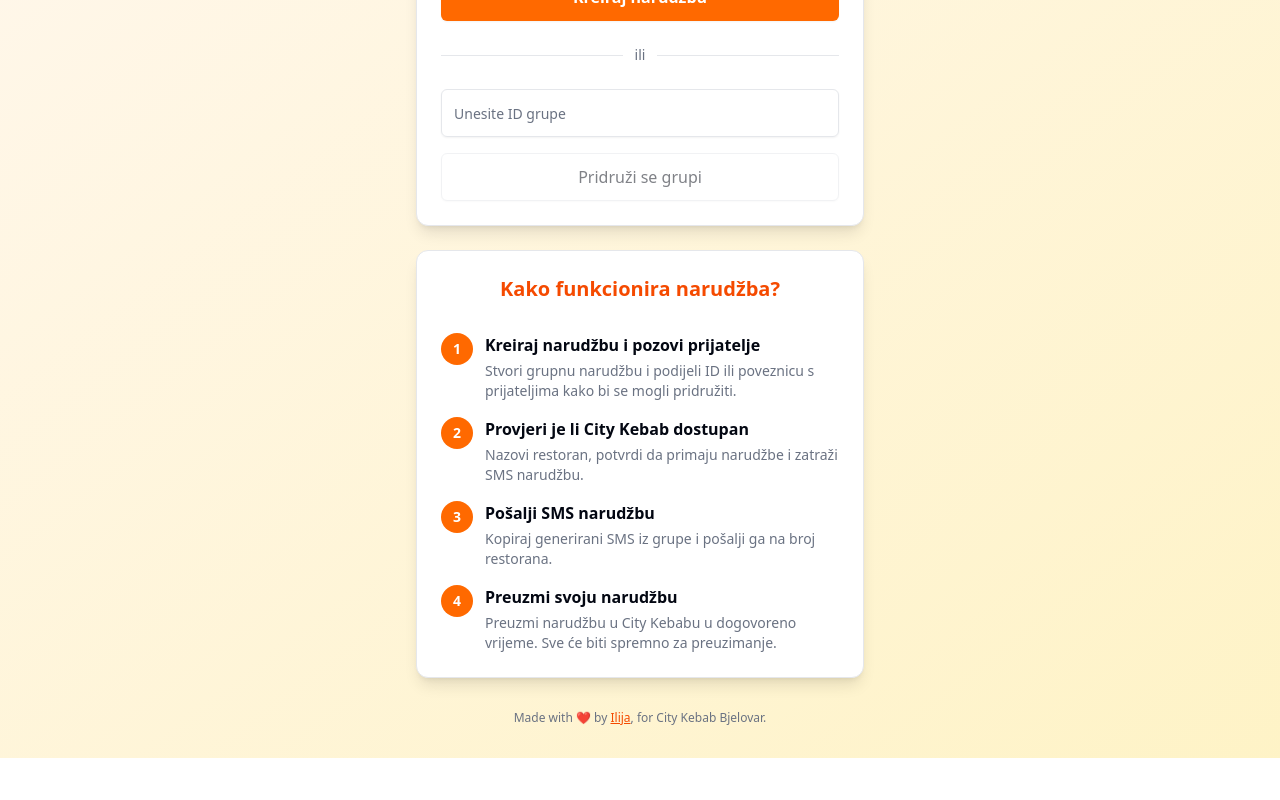
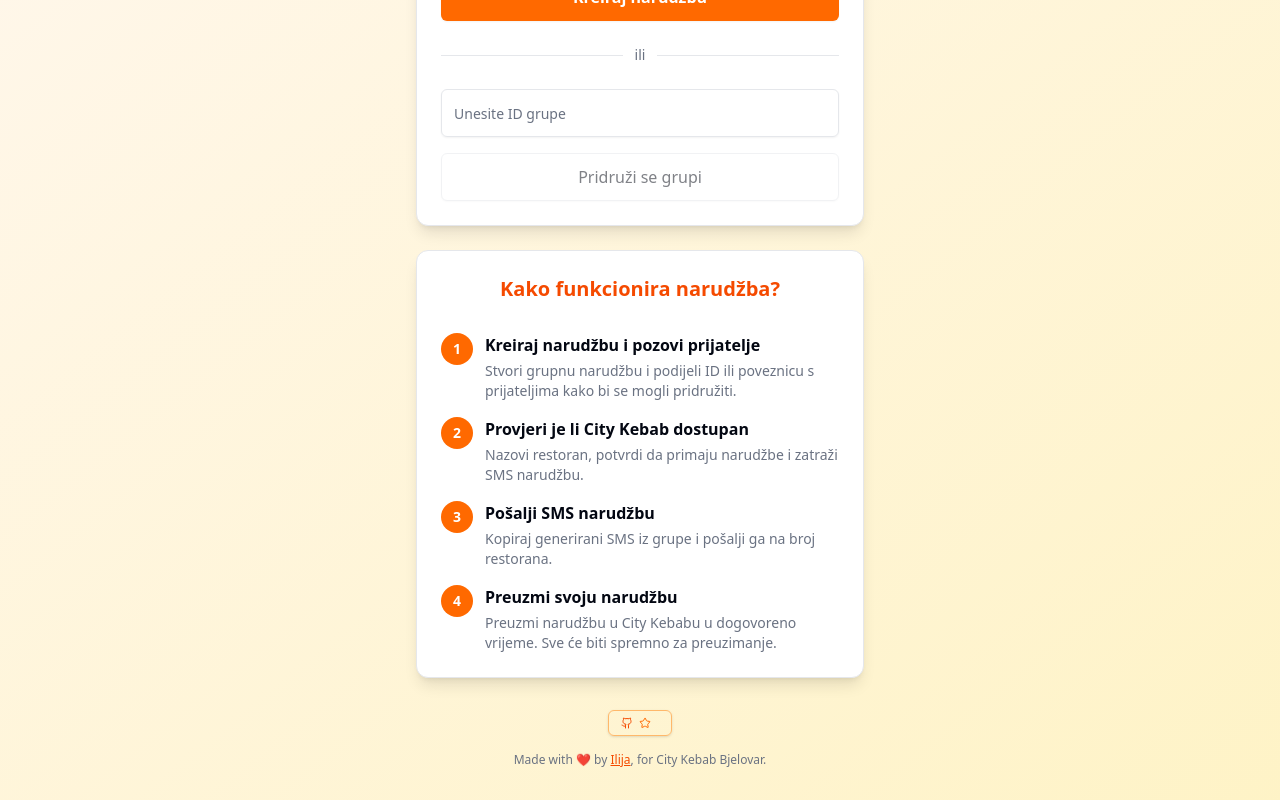
Before and after one commit to ilijaleko/city-kebab, a React (Vite) app: page / in a window 1280 px wide. Shown: the part 230-1030 px from the top of the page. Before the commit the page ends 988 px from the top, so only its background shows below. Built offline with nearby package versions, Linux system fonts and the light colour scheme; no server answers.

Commit message:
Add GitHub star section to home and group order pages (#14)
* Add GitHub star section to home and group order pages

* Fix github icon import

```diff
--- a/src/components/Group.jsx
+++ b/src/components/Group.jsx
@@ -7,6 +7,7 @@
   CardTitle,
 } from "@/components/ui/card";
 import { Checkbox } from "@/components/ui/checkbox";
+import { GitHubStar } from "@/components/ui/github-star";
 import { Input } from "@/components/ui/input";
 import {
   Select,
@@ -404,7 +405,10 @@
             <ArrowLeft className="h-4 w-4 mr-2" />
             Početna
           </Button>
-          <ThemeToggle />
+          <div className="flex items-center gap-3">
+            <GitHubStar size="sm" showText={true} className="hover:shadow-md" />
+            <ThemeToggle />
+          </div>
         </div>
         <Card className="shadow-lg">
           <CardHeader className="space-y-4">
--- a/src/components/Home.jsx
+++ b/src/components/Home.jsx
@@ -6,6 +6,7 @@
   CardHeader,
   CardTitle,
 } from "@/components/ui/card";
+import { GitHubStar } from "@/components/ui/github-star";
 import { Input } from "@/components/ui/input";
 import { Toaster } from "@/components/ui/sonner";
 import { ThemeToggle } from "@/components/ui/theme-toggle";
@@ -220,7 +221,10 @@
           </CardContent>
         </Card>
       </div>
-      <footer className="mt-8 text-xs text-muted-foreground text-center max-w-md">
+      <footer className="mt-8 text-xs text-muted-foreground text-center max-w-md space-y-4">
+        <div className="flex justify-center">
+          <GitHubStar size="sm" showText={true} className="hover:shadow-md" />
+        </div>
         <p>
           Made with ❤️ by{" "}
           <a
--- /dev/null
+++ b/src/components/ui/github-star.jsx
@@ -0,0 +1,99 @@
+import { Github, Star } from "lucide-react";
+import { useEffect, useState } from "react";
+
+export function GitHubStar({
+  className = "",
+  size = "default",
+  showText = true,
+}) {
+  const [starCount, setStarCount] = useState(null);
+  const [isLoading, setIsLoading] = useState(true);
+
+  useEffect(() => {
+    const fetchStarCount = async () => {
+      try {
+        const response = await fetch(
+          "https://api.github.com/repos/ilijaleko/city-kebab"
+        );
+        if (response.ok) {
+          const data = await response.json();
+          setStarCount(data.stargazers_count);
+        }
+      } catch (error) {
+        console.log("Failed to fetch star count:", error);
+      } finally {
+        setIsLoading(false);
+      }
+    };
+
+    fetchStarCount();
+  }, []);
+
+  const handleGitHubClick = () => {
+    window.open(
+      "https://github.com/ilijaleko/city-kebab",
+      "_blank",
+      "noopener,noreferrer"
+    );
+  };
+
+  const sizeClasses = {
+    sm: "px-3 py-1.5 text-xs",
+    default: "px-4 py-2 text-sm",
+    lg: "px-5 py-2.5 text-base",
+  };
+
+  const iconSizes = {
+    sm: "h-3 w-3",
+    default: "h-4 w-4",
+    lg: "h-5 w-5",
+  };
+
+  const formatStarCount = (count) => {
+    if (count === null) return "";
+    if (count >= 1000) {
+      return (count / 1000).toFixed(1) + "k";
+    }
+    return count.toString();
+  };
+
+  return (
+    <button
+      onClick={handleGitHubClick}
+      className={`
+        inline-flex items-center gap-2 font-medium rounded-md
+        bg-transparent hover:bg-orange-50 dark:hover:bg-orange-900/20
+        text-orange-600 dark:text-orange-400
+        border border-orange-300 dark:border-orange-600 hover:border-orange-400 dark:hover:border-orange-500
+        shadow-sm hover:shadow-md
+        transition-all duration-200 ease-in-out
+        hover:scale-105
+        active:scale-95
+        ${sizeClasses[size]} ${className}
+      `}
+    >
+      <div className="flex items-center gap-1.5">
+        <Github
+          className={`${iconSizes[size]} text-orange-600 dark:text-orange-400`}
+        />
+        <Star className={`${iconSizes[size]} text-orange-500`} />
+      </div>
+      {showText && (
+        <span className="whitespace-nowrap">
+          {isLoading ? (
+            <div className="w-4 h-4 border-2 border-orange-400 border-t-transparent rounded-full animate-spin" />
+          ) : (
+            <>
+              {formatStarCount(starCount)}
+              {starCount !== null && (
+                <span className="ml-1 opacity-75">
+                  {size === "sm" ? "" : "stars"}
+                </span>
+              )}
+            </>
+          )}
+        </span>
+      )}
+    </button>
+  );
+}
```
